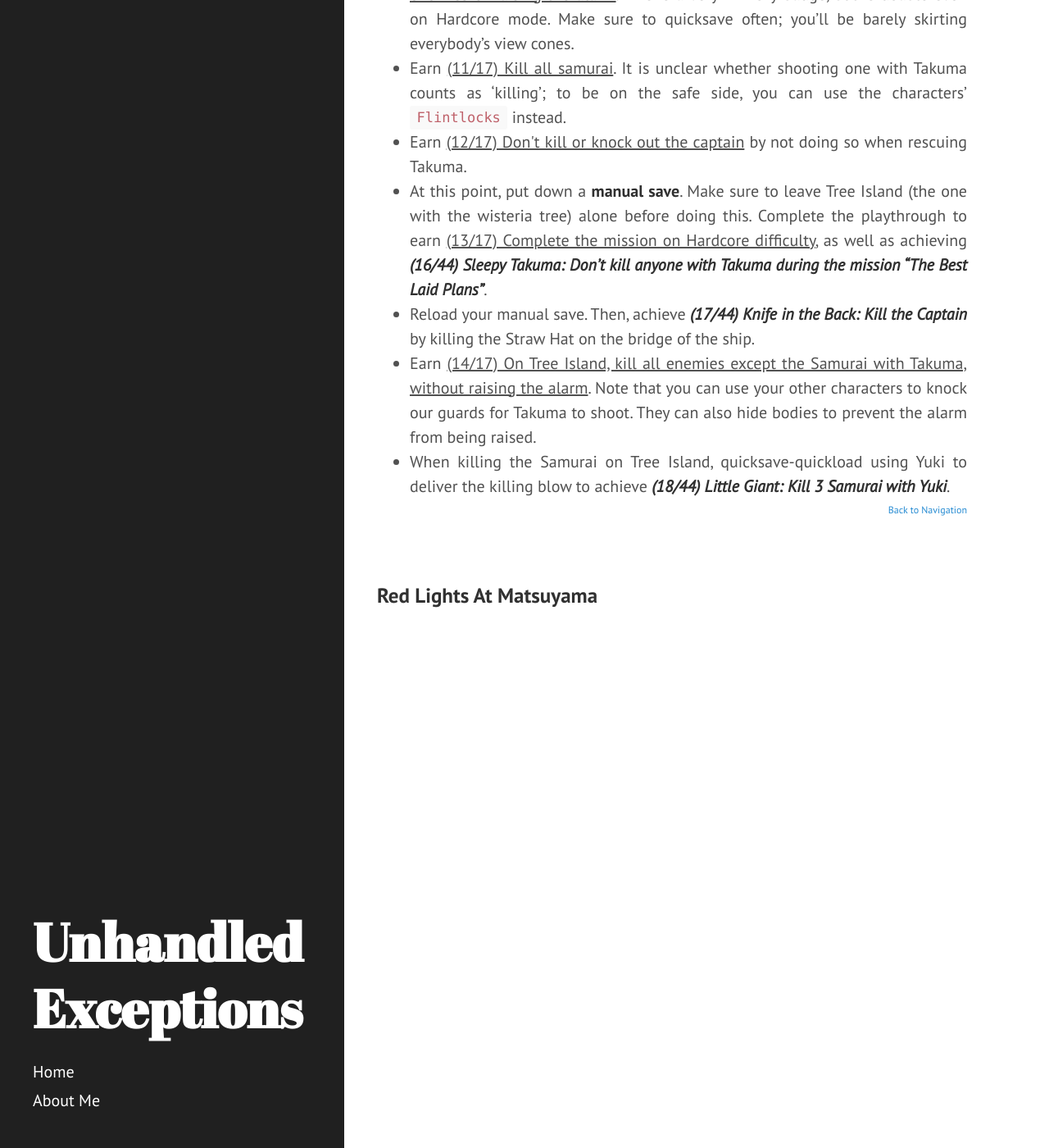
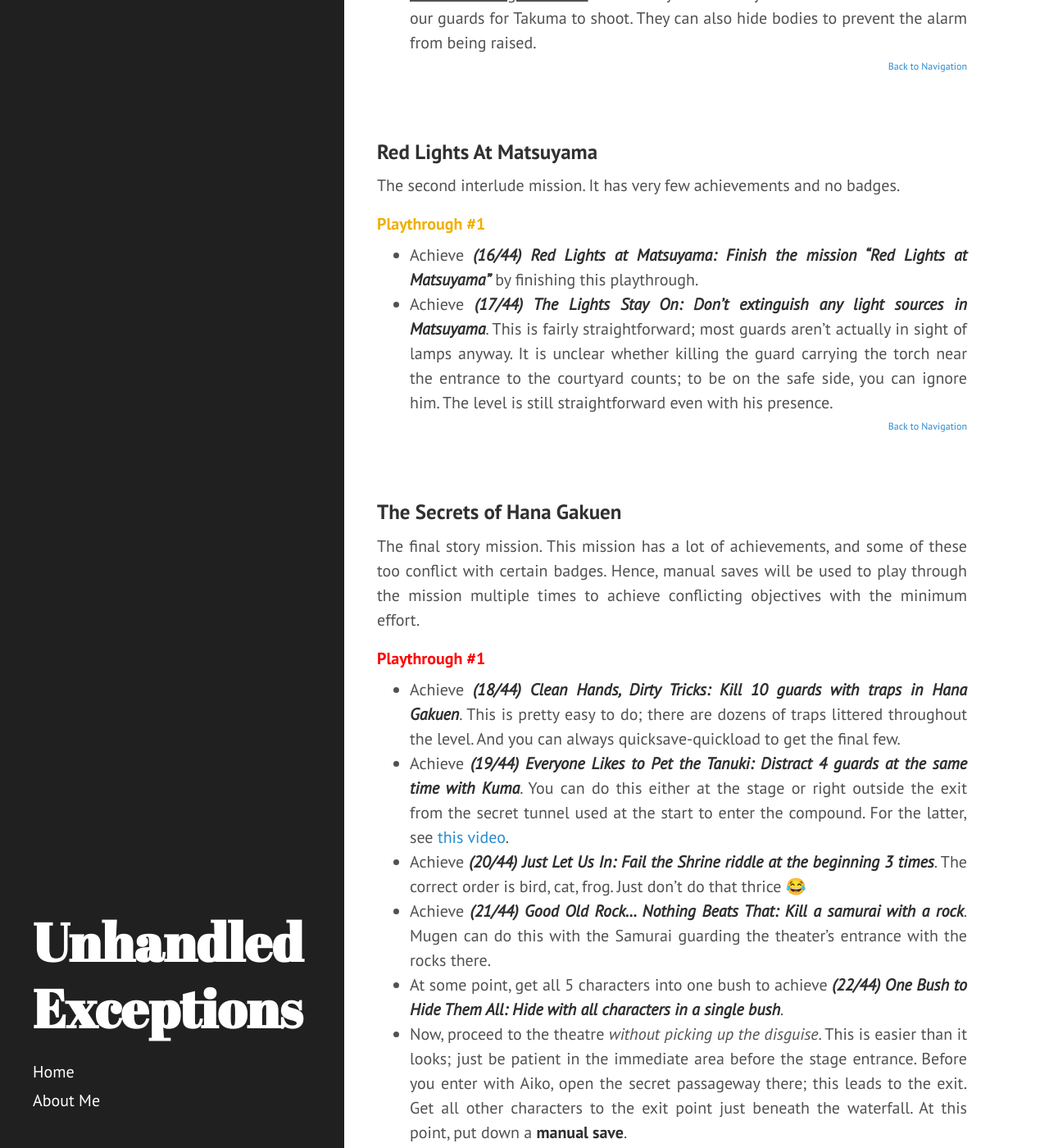
Before and after one commit to vedangnaik/vedangnaik.github.io, a Jekyll site: the page built from _posts/2021-12-30-hundred-percent-aikos-choice.md, in a window 1280 px wide and 1400 px high, scrolled down 5254 px. Shown: the whole window at 82% size. Built offline with Jekyll 4.4.1, drawn with Linux system fonts in a browser that asks for light colours; some of the changed text lies outside the part shown.

Commit message:
Finished Aiko's Choice roadmap

```diff
--- a/_posts/2021-12-30-hundred-percent-aikos-choice.md
+++ b/_posts/2021-12-30-hundred-percent-aikos-choice.md
@@ -38,33 +38,21 @@ With that in mind, let's begin. First, some terminology:
 As of the writing of this post, the base game on Steam has 44 achievements. Some of these can be contributed to from any mission (e.g. ***Contestant: Kill or knock out 50 guards***) while others can only be done on certain missions (e.g. ***Vacation Time: Find the perfect spot for sunbathing***). This guide will go through the main story on a playthrough-by-playthrough basis mainly focussing on the latter, with an emphasis on
 * ***Badge Collector: Collect 17 badges***: Out of the 6 missions in the game, 3 have 9 badges each. This gives us a total of 27 badges, out of which we must earn 17. Not all of the badges are equally easy to earn however, so I have chosen what are, in my opinion, the easiest ones to get for each mission. Since all these missions have <u>Complete the mission on Hardcore difficulty.</u>, some playthroughs may be in Hardcore mode. A playthrough will be coloured <span class="normal-difficulty">like so</span> if the difficulty is 'Normal' and <span class="hard-difficulty">like so</span> if the difficulty is 'Hardcore'.
 
-There will also be farming tips for some of the mission-agnostic achievements, if applicable. For these farming techniques, it suffices to create a quicksave just a second before the event, then reloading this over and over again until the desired number has been reached. For example, if farming for ***Multiple Personalities: Use Aiko's disguise 15 times.***, make a quicksave just before activating `Disguise` and reload the quicksave once the animation has finished. Even though it's the same disguise and in the same level, it will still count towards the achievement.
-
-I've also included some general tips to aid you on your playthroughs.
+There are a number of farming achievements. To farm these, it suffices to create a quicksave just a second before the event, then reloading this over and over again until the desired number has been reached. For example, if farming for ***Multiple Personalities: Use Aiko's disguise 15 times***, make a quicksave just before activating `Disguise` and reload the quicksave once the animation has finished. Even though it's the same disguise and in the same level, it will still count towards the achievement.
 
 #### Navigation
 <!-- no toc -->
 - [Introduction](#introduction)
-- [General Tips](#general-tips)
 - [Main Story Missions](#main-story-missions)
   1.  [Reunion at Nagoya](#reunion-at-nagoya)
   2.  [A Night At Sea](#a-night-at-sea)
-  3.  [The Best Laid Plans](#troublemakers-in-flagstone)
-  4.  [Red Lights at Matsuyama](#until-death-do-us-part)
-  5.  [The Secrets of Hana Gakuen](#ohara-ranch)
-  6.  [Aiko's Choice](#the-bridge-at-eagle-falls)
+  3.  [The Best Laid Plans](#the-best-laid-plans)
+  4.  [Red Lights at Matsuyama](#red-lights-at-matsuyama)
+  5.  [The Secrets of Hana Gakuen](#the-secrets-of-hana-gakuen)
+  6.  [Aiko's Choice](#aikos-choice)
 - [Conclusion](#conclusion)
 
 <br>
-
-
-
-## General Tips
-In no particular order, here are some tips, mechanics, and notes that I've either noticed myself or learnt from speedruns and other sources.
-* Tip 1
-* Tip 2
-
-<p class="navigation-link">[Back to Navigation](#navigation)</p><br>
 
 
 
@@ -88,7 +76,7 @@ This mission has a lot of achievements. Also, 7 of its 9 badges can be completed
 * Earn <u>(3/17) Don't use Mugen's Sword Wind while in the safe house.</u>. Your characters may take a point or two of damage, but it's not a big deal. Don't worry about setting off an alert; it will not affect anything after the cutscene.
 * Earn <u>(4/17) Don't kill anyone between exiting the safe house and regrouping on the roofs.</u>. This is slightly finnicky, but not very difficult. Make sure to switch your characters to non-lethal mode, and don't throw knocked-out guards into the water. They can however be thrown into barrels without 'killing' them, even though they never wake up and come out.
 * Earn <u>(5/17) Don't use Mugen's sake</u> and <u>(6/17) Don't use a disguise</u>. This is not as hard as it sounds; make liberal use of Hayato's `Stone` and Aiko's `Perfume` to distract guards and sneak around. In addition, don't forget your characters' `Flintlocks`: they are very powerful, and you have quite a few shots between everybody.
-* Earn <u>(7/17) Kill 5 enemies at the same time with Mugen's Sword Wind</u>. This can be done by piling up 5 unconscious guards in a safe location. Alternately, once you have reached the rendezvous point on the rooftop, you can kill the 5 guards standing outside the safehouse (although the Samurai will have to be weakened first with a `Flintlock`). You can quicksave-quickload this a few times to achieve ***(8/44) A Strong Blow: Kill 20 guards with Mugen's Swordwind***.
+* Earn <u>(7/17) Kill 5 enemies at the same time with Mugen's Sword Wind</u>. This can be done by piling up 5 unconscious guards in a safe location. Alternately, once you have reached the rendezvous point on the rooftop, you can kill the 5 guards standing outside the safe house (although the Samurai will have to be weakened first with a `Flintlock`).
 
 <p class="navigation-link">[Back to Navigation](#navigation)</p><br>
 
@@ -96,12 +84,12 @@ This mission has a lot of achievements. Also, 7 of its 9 badges can be completed
 
 
 ### A Night At Sea
-The first interlude mission, this has very few achievements and no badges.
+The first interlude mission. It has very few achievements and no badges.
 
-<h4 class="hard-difficulty">Playthrough #1</h4>
+<h4 class="normal-difficulty">Playthrough #1</h4>
 
-* Achieve ***(9/44) A Night at Sea: Finish the mission “A Night at Sea”*** by finishing this playthrough.
-* Achieve ***(10/44) He Did Not Use His Leg: Kill at least 3 guards in the mission “A Night at Sea”*** by using Kuma to lure 3 guards under the crate on the second deck of the ship, then dropping it on them. You can quicksave-quickload this a few times to achieve ***(11/44) Environmentalist: Kill 30 guards with the help of the environment***.
+* Achieve ***(8/44) A Night at Sea: Finish the mission “A Night at Sea”*** by finishing this playthrough.
+* Achieve ***(9/44) He Did Not Use His Leg: Kill at least 3 guards in the mission “A Night at Sea”*** by using Kuma to lure 3 guards under the crate on the second deck of the ship, then dropping it on them.
 
 <p class="navigation-link">[Back to Navigation](#navigation)</p><br>
 
@@ -111,21 +99,19 @@ The first interlude mission, this has very few achievements and no badges.
 ### The Best Laid Plans
 The second story mission. This mission has a lot of achievements, but some of them conflict with certain badges. Hence, manual saves will be used to play through the mission multiple times to achieve conflicting objectives with the minimum effort.
 
-<h4 class="normal-difficulty">Playthrough #1</h4>
+<h4 class="hard-difficulty">Playthrough #1</h4>
 
-* Achieve ***(12/44) Sunflower Samurai: Kill a Samurai with a flower pot*** by dropping the flower pot on top of the Lighthouse onto the Samurai.
-* Achieve ***(13/44) Vacation Time: Find the perfect spot for sunbathing*** by swimming to the small island in the middle of the map.
-* Achieve ***(14/44) The Best Laid Plans: Finish the mission “The Best Laid Plans”*** by completing this playthrough.
-* Achieve ***(15/44) Diver's Delight: Travel 1200 meters in water during the mission “The Best Laid Plans”*** by swimming around in the water. This should happen naturally as you play the level, but if it doesn't, just select all characters who can swim and move them from place to place for a bit.
+* Achieve ***(10/44) Sunflower Samurai: Kill a Samurai with a flower pot*** by dropping the flower pot on top of the Lighthouse onto the Samurai.
+* Achieve ***(11/44) Vacation Time: Find the perfect spot for sunbathing*** by swimming to the small island in the middle of the map.
+* Achieve ***(12/44) Diver's Delight: Travel 1200 meters in water during the mission “The Best Laid Plans”*** by swimming around in the water. This should happen naturally as you play the level, but if it doesn't, just select all characters who can swim and move them from place to place for a bit.
 * Earn <u>(8/17) Don't use Yuki's whistle</u>. This isn't as hard as it sounds; use the footprints-in-the-sand mechanic instead.
 * Earn <u>(9/17) Kill 3 guards with exploding crates</u>. You can do this on the very first island by knocking out some guards and piling them up near the crate before setting it on fire.
 * Earn <u>(10/17) On Shrine Island, destroy the crate without killing or knocking out enemies or raising the alarm</u>. This is a very finnicky badge, but is doable even on Hardcore mode. Make sure to quicksave often; you'll be barely skirting everybody's view cones.
 * Earn <u>(11/17) Kill all samurai</u>. It is unclear whether shooting one with Takuma counts as 'killing'; to be on the safe side, you can use the characters' `Flintlocks` instead.
 * Earn <u>(12/17) Don't kill or knock out the captain</u> by not doing so when rescuing Takuma.
-* At this point, put down a **manual save**. Make sure to leave Tree Island (the one with the wisteria tree) alone before doing this. Complete the playthrough to earn <u>(13/17) Complete the mission on Hardcore difficulty</u>, as well as achieving ***(16/44) Sleepy Takuma: Don't kill anyone with Takuma during the mission “The Best Laid Plans”***.
-* Reload your manual save. Then, achieve ***(17/44) Knife in the Back: Kill the Captain*** by killing the Straw Hat on the bridge of the ship.
+* At this point, put down a **manual save**. Make sure to leave Tree Island (the one with the wisteria tree) alone before doing this. Complete the playthrough to earn <u>(13/17) Complete the mission on Hardcore difficulty</u>, as well as achieving ***(13/44) Sleepy Takuma: Don't kill anyone with Takuma during the mission “The Best Laid Plans”*** and ***(14/44) The Best Laid Plans: Finish the mission “The Best Laid Plans”***.
+* Reload your manual save. Then, achieve ***(15/44) Knife in the Back: Kill the Captain*** by killing the Straw Hat on the bridge of the ship.
 * Earn <u>(14/17) On Tree Island, kill all enemies except the Samurai with Takuma, without raising the alarm</u>. Note that you can use your other characters to knock our guards for Takuma to shoot. They can also hide bodies to prevent the alarm from being raised.
-* When killing the Samurai on Tree Island, quicksave-quickload using Yuki to deliver the killing blow to achieve ***(18/44) Little Giant: Kill 3 Samurai with Yuki***.
 
 <p class="navigation-link">[Back to Navigation](#navigation)</p><br>
 
@@ -133,11 +119,73 @@ The second story mission. This mission has a lot of achievements, but some of th
 
 
 ### Red Lights At Matsuyama
-<!-- * If you have some folks left alive in range of Takuma at this point, you can use Shadow mode with all 5 characters to achieve ***(19/44) Planning Master: Kill or knock out 5 guards at the same time with all 5 characters*** and ***(20/44) Five Shadows: Execute a plan with all 5 characters***. You can quicksave-quickload this to farm for
-    - ***(/44) Contestant: Kill or knock out 50 guards***
-    - ***(/44) Genin: Kill or knock out 100 guards***
-    - ***(/44) Shinobi: Kill or knock out 150 guards***
-    - ***(/44) He Had to Use His Leg: Kill 10 guards with Takuma's Sniper Rifle that are farther than 25 meters away from him***
-    - ***(/44) Methodical: Hide 50 bodies***
-    - ***(/44) Elaborate: Hide 100 bodies***
-    - ***(/44) Masterful: Hide 150 bodies*** -->
+The second interlude mission. It has very few achievements and no badges.
+
+<h4 class="normal-difficulty">Playthrough #1</h4>
+
+* Achieve ***(16/44) Red Lights at Matsuyama: Finish the mission “Red Lights at Matsuyama”*** by finishing this playthrough.
+* Achieve ***(17/44) The Lights Stay On: Don't extinguish any light sources in Matsuyama***. This is fairly straightforward; most guards aren't actually in sight of lamps anyway. It is unclear whether killing the guard carrying the torch near the entrance to the courtyard counts; to be on the safe side, you can ignore him. The level is still straightforward even with his presence.
+
+<p class="navigation-link">[Back to Navigation](#navigation)</p><br>
+
+
+
+
+### The Secrets of Hana Gakuen
+The final story mission. This mission has a lot of achievements, and some of these too conflict with certain badges. Hence, manual saves will be used to play through the mission multiple times to achieve conflicting objectives with the minimum effort.
+
+<h4 class="hard-difficulty">Playthrough #1</h4>
+
+* Achieve ***(18/44) Clean Hands, Dirty Tricks: Kill 10 guards with traps in Hana Gakuen***. This is pretty easy to do; there are dozens of traps littered throughout the level. And you can always quicksave-quickload to get the final few.
+* Achieve ***(19/44) Everyone Likes to Pet the Tanuki: Distract 4 guards at the same time with Kuma***. You can do this either at the stage or right outside the exit from the secret tunnel used at the start to enter the compound. For the latter, see [this video](https://www.youtube.com/watch?v=AxGC7w3iRj4).
+* Achieve ***(20/44) Just Let Us In: Fail the Shrine riddle at the beginning 3 times***. The correct order is bird, cat, frog. Just don't do that thrice 😂
+* Achieve ***(21/44) Good Old Rock... Nothing Beats That: Kill a samurai with a rock***. Mugen can do this with the Samurai guarding the theater's entrance with the rocks there.
+* At some point, get all 5 characters into one bush to achieve ***(22/44) One Bush to Hide Them All: Hide with all characters in a single bush***.
+* Now, proceed to the theatre *without picking up the disguise*. This is easier than it looks; just be patient in the immediate area before the stage entrance. Before you enter with Aiko, open the secret passageway there; this leads to the exit. Get all other characters to the exit point just beneath the waterfall. At this point, put down a **manual save**.
+* From here, hide Aiko in the bushes just inside the theater entrance. From here, you can comfortably kill Lady Chiyo with Aiko's `Flintlock`. It doesn't matter if you set of an alert; the mission concludes the minute all five characters reach the waterfall's base.
+* Upon killing Lady Chiyo in this manner, you will earn <u>(15/17) Don't kill anyone besides Lady Chiyo at the shrine or the theater</u> and <u>(16/17) Kill Lady Chiyo without using explosive powder of poison gas</u>. You will also achieve ***(23/44) Face to Face: Kill Lady Chiyo without getting a disguise***
+* Now, complete the mission to earn <u>(17/17) Complete the mission on Hardcore difficulty</u> and achieve ***(24/44) The Secrets of Hana Gakuen: Finish “The Secrets of Hana Gakuen”***. By completing this badge, you will achieve ***(25/44) Badge Collector: Collect 17 badges***.
+* At this point, you can reload your manual save. Put on Aiko's disguise, then use it to activate the **five** hidden passages around the map.
+* At some point during this, use all 5 characters to knock or kill somebody. This will achieve ***(26/44) Five Shadows: Execute a plan with all 5 characters*** and ***(27/44) Planning Master: Kill or knock out 5 guards at the same time with all 5 characters***.
+* Finally, use Takuma to shoot Lady Chiyo from the specific location shown in [this video](https://youtu.be/7RSnhuVTPtw?t=240).
+* Complete the mission to achieve ***(28/44) What's Done is Done: Kill Lady Chiyo with any character other than Aiko*** and ***(29/44) Tunnel Rat: Find all hidden caves in Hana Gakuen***.
+* Note that you'll likely get additional badges during this mission, such as the one related to falling objects. The speedrun time is also very generous, so if you follow any mildly optimized route, you'll get it. If so, you will not need to complete missed badges in the previous missions.
+
+<p class="navigation-link">[Back to Navigation](#navigation)</p><br>
+
+
+
+
+### Aiko's Choice
+The final interlude mission and the final mission of the game. This mission has a few achievements, and no badges.
+
+<h4 class="normal-difficulty">Playthrough #1</h4>
+
+* Achieve ***(30/44) Kuma's Story: Listen to everything Kuma has to say*** by repeatedly interacting with Kuma until the achievement pops up.
+* Achieve ***(31/44) Aiko's Choice: Finish all missions*** by completing this playthrough.
+
+<p class="navigation-link">[Back to Navigation](#navigation)</p><br>
+
+
+
+
+## Conclusion
+
+At this point, you should have only the following farming achievements left:
+* ***(32/44) Contestant: Kill or knock out 50 guards***
+* ***(33/44) Genin: Kill or knock out 100 guards***
+* ***(34/44) Shinobi: Kill or knock out 150 guards***
+* ***(35/44) Methodical: Hide 50 bodies***
+* ***(36/44) Elaborate: Hide 100 bodies***
+* ***(37/44) Masterful: Hide 150 bodies***
+* ***(38/44) Environmentalist: Kill 30 guards with the help of the environment***
+* ***(39/44) He Had to Use His Leg: Kill 10 guards with Takuma's Sniper Rifle that are farther than 25 meters away from him***
+* ***(40/44) A Strong Blow: Kill 20 guards with Mugen's Swordwind***
+* ***(41/44) Multiple Personalities: Use Aiko's disguise 15 times***: This can be done in *The Secrets of Hana Gakuen* after your first playthrough. Reload your manual save, get the disguise, and put it on and take it off in a loop until you get the achievement.
+* ***(42/44) Little Giant: Kill 3 Samurai with Yuki***: This can be done in *The Best Laid Plans*. Reload your manual save, then use Yuki to repeatedly kill the Samurai on Tree Island until you get the achievement.
+* ***(43/44) An Even Older Trick in the Book: Distract 50 guards with Hayato's stone***
+* ***(44/44) All Bad Things Come From Above: Kill 10 guards with a drop attack***
+
+<br>
+
+You'll likely have finished most, if not all, of these just by playing the game. I've however included tips for those which are the easiest to miss. And that's it! If you made it this far, congratulations! You should have a proud **44 of 44** on your Steam profile 😀
```
Also changed, not shown: other parts of _posts/2021-12-30-hundred-percent-aikos-choice.md (+1 -1 lines).
